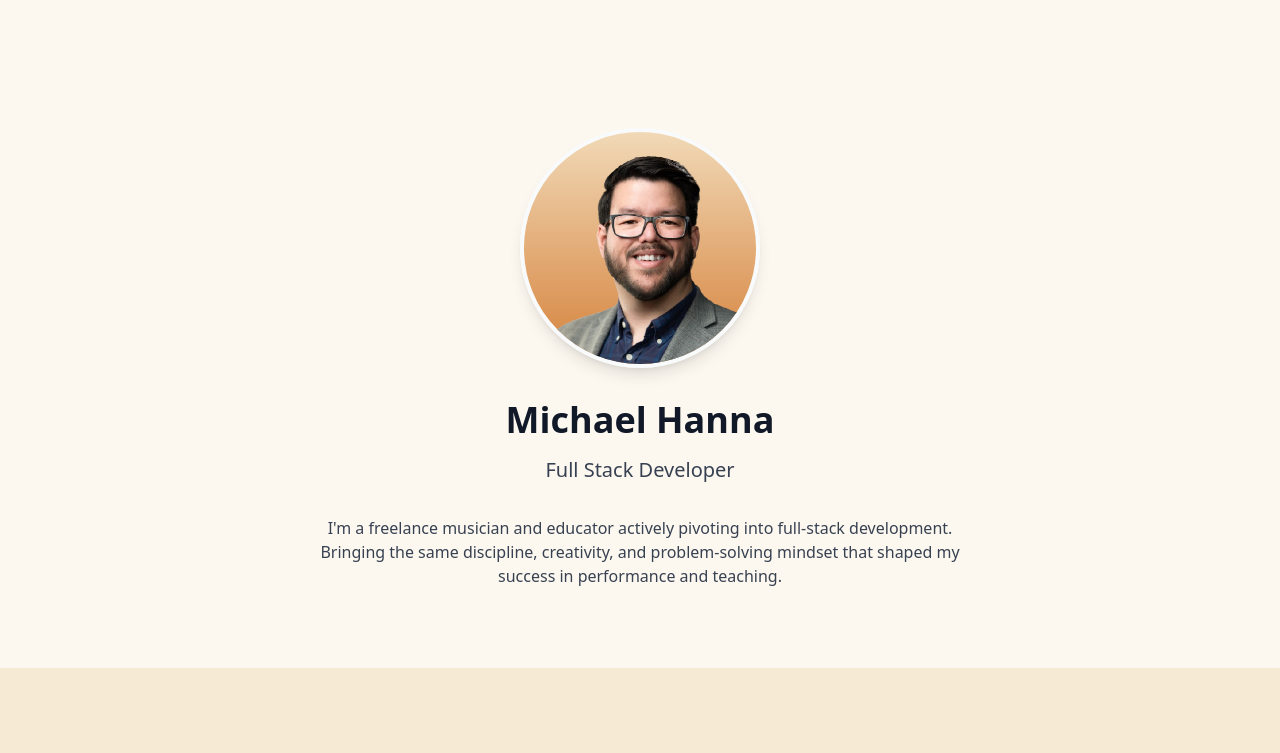
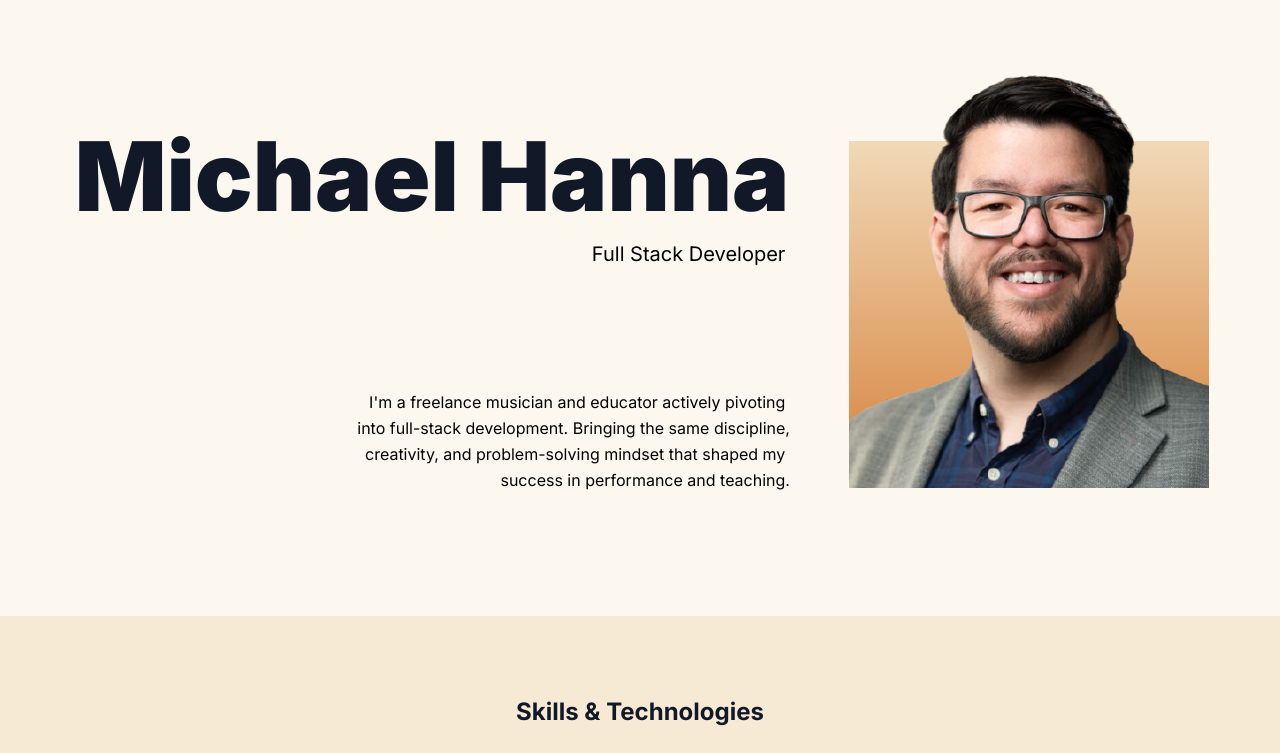
Before and after one commit to mrhanna/mrhanna-portfolio, a Next.js app: page / in a window 1280 px wide. Shown: the top 753 px of the page. Built offline with nearby package versions, Linux system fonts and the light colour scheme.

Commit message:
Redesigned hero section

```diff
--- a/app/components/HeroSection.tsx
+++ b/app/components/HeroSection.tsx
@@ -4,16 +4,40 @@ import Image from 'next/image';
 
 export default function HeroSection() {
     return (
-		<section className="max-w-4xl mx-auto px-4 sm:px-6 lg:px-8 py-12 sm:py-20">
-			<div className="text-center">
-				<div className="mb-6 sm:mb-8">
-					<Image src="/images/headshot-transparent.png" alt="Profile Picture" width={240} height={240} className="rounded-full mx-auto border-4 border-gray-50 bg-gradient-to-b from-background-200 to-background-500 shadow-lg" />
+        <section className="grid place-items-center py-32">
+            <div className="flex flex-col md:flex-row items-center md:items-stretch justify-center gap-12 px-12 lg:gap-16 lg:px-16">
+                <div className="md:order-2 w-[240px] h-[310px] -mt-[70px] lg:w-[360px] lg:h-[460px] lg:-mt-[100px] shrink-0 relative">
+                    <Image
+                        src="/images/headshot-transparent-cropped.png"
+                        alt="Profile Picture"
+                        fill
+                        className="object-cover z-10"
+                    />
+
+                    <div className="bg-gradient-to-b from-background-200 to-background-500 absolute bottom-0 left-0 w-full h-[234px] lg:h-[347px]" />
                 </div>
-				<h1 className="text-3xl sm:text-4xl font-bold text-gray-900 mb-3 sm:mb-4">Michael Hanna</h1>
-				<p className="text-lg sm:text-xl text-gray-700 mb-6 sm:mb-8">Full Stack Developer</p>
-				<p className="text-gray-700 max-w-2xl mx-auto text-sm sm:text-base px-4">
-					I&apos;m a freelance musician and educator actively pivoting into full-stack development. Bringing the same discipline, creativity, and problem-solving mindset that shaped my success in performance and teaching.
+                <div className="md:order-1 text-center md:text-right flex md:items-end justify-between flex-col">
+                    <div className="flex flex-col md:items-end">
+                        <h1 className="font-black text-4xl md:text-5xl lg:text-8xl text-gray-900 mb-3 sm:mb-4 md:translate-x-[4px] md:max-w-[448px] xl:max-w-full">
+                            Michael Hanna
+                        </h1>
+                        <p className="text-lg sm:text-xl mb-3 sm:mb-4">
+                            Full Stack Developer
                         </p>
+                    </div>
+                    <p className="lg:max-w-md md:max-w-[350px] leading-relaxed translate-y-[5px]">
+                        I&apos;m a freelance musician and educator actively
+                        pivoting into full-stack development
+                        <span className="inline-block md:max-lg:w-0">
+                            .
+                        </span>{' '}
+                        Bringing the same discipline
+                        <span className="inline-block lg:w-0">,</span>{' '}
+                        creativity, and problem-solving mindset that shaped my
+                        success in performance and teaching
+                        <span className="inline-block w-0">.</span>
+                    </p>
+                </div>
             </div>
         </section>
     );
--- a/app/layout.tsx
+++ b/app/layout.tsx
@@ -1,15 +1,11 @@
 import type { Metadata } from 'next';
-import { Geist, Geist_Mono } from 'next/font/google';
+import { Inter } from 'next/font/google';
 import './globals.css';
 
-const geistSans = Geist({
-	variable: '--font-geist-sans',
+const inter = Inter({
+    variable: '--font-inter',
     subsets: ['latin'],
-});
-
-const geistMono = Geist_Mono({
-	variable: '--font-geist-mono',
-	subsets: ['latin'],
+    weight: ['400', '700', '900'],
 });
 
 export const metadata: Metadata = {
@@ -49,7 +45,8 @@ export const metadata: Metadata = {
     creator: 'Michael Hanna',
     openGraph: {
         title: 'Michael Hanna - Developer Portfolio',
-		description: 'Musician turned full-stack developer building modern, responsive web and mobile apps with React, TypeScript, and more.',
+        description:
+            'Musician turned full-stack developer building modern, responsive web and mobile apps with React, TypeScript, and more.',
         url: 'https://mrhanna.dev',
         siteName: 'Michael Hanna - Portfolio',
         images: [
@@ -90,7 +87,9 @@ export default function RootLayout({
 }>) {
     return (
         <html lang="en">
-			<body className={`${geistSans.variable} ${geistMono.variable} antialiased`}>{children}</body>
+            <body className={`${inter.variable} font-sans antialiased`}>
+                {children}
+            </body>
         </html>
     );
 }
--- a/app/page.tsx
+++ b/app/page.tsx
@@ -13,7 +13,7 @@ export default function SimplePortfolio() {
             <Suspense>
                 <ContactModal />
             </Suspense>
-			<main className="min-h-screen bg-background-50 pt-12">
+            <main className="min-h-screen bg-background-50">
                 <HeroSection />
                 <SkillsSection />
                 <ProjectsSection />
--- a/tailwind.config.ts
+++ b/tailwind.config.ts
@@ -1,13 +1,16 @@
-import type { Config } from "tailwindcss";
+import type { Config } from 'tailwindcss';
 
 export default {
     content: [
-    "./pages/**/*.{js,ts,jsx,tsx,mdx}",
-    "./components/**/*.{js,ts,jsx,tsx,mdx}",
-    "./app/**/*.{js,ts,jsx,tsx,mdx}",
+        './pages/**/*.{js,ts,jsx,tsx,mdx}',
+        './components/**/*.{js,ts,jsx,tsx,mdx}',
+        './app/**/*.{js,ts,jsx,tsx,mdx}',
     ],
     theme: {
         extend: {
+            fontFamily: {
+                sans: ['var(--font-inter)', 'sans-serif'],
+            },
             colors: {
                 background: {
                     '50': '#fcf8f0',
@@ -23,8 +26,7 @@ export default {
                     '950': '#391b11',
                 },
 
-        foreground: "var(--foreground)",
-
+                foreground: 'var(--foreground)',
             },
 
             animation: {
@@ -44,14 +46,20 @@ export default {
                     to: { opacity: '0' },
                 },
                 slideIn: {
-          from: { transform: 'scale(0.5) translateY(50%)', opacity: '0' },
+                    from: {
+                        transform: 'scale(0.5) translateY(50%)',
+                        opacity: '0',
+                    },
                     to: { transform: 'scale(1) translateY(0)', opacity: '1' },
                 },
                 slideOut: {
                     from: { transform: 'scale(1) translateY(0)', opacity: '1' },
-          to: { transform: 'scale(0.5) translateY(50%)', opacity: '0' },
+                    to: {
+                        transform: 'scale(0.5) translateY(50%)',
+                        opacity: '0',
                     },
-      }
+                },
+            },
         },
     },
     plugins: [],
```
Also changed, not shown: public/images/headshot-transparent-cropped.png (added). Lines whose indentation alone changed are shown as unchanged.
